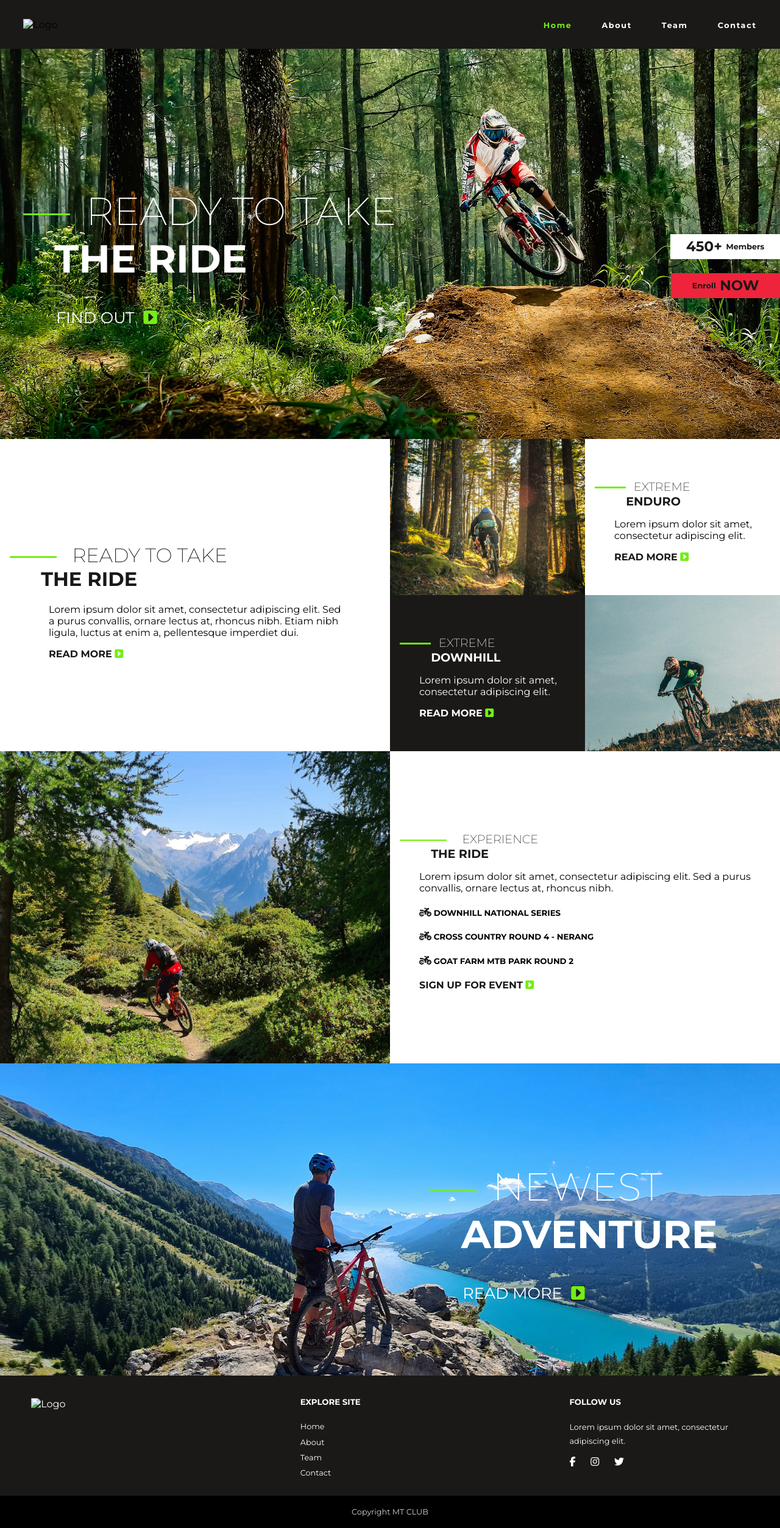
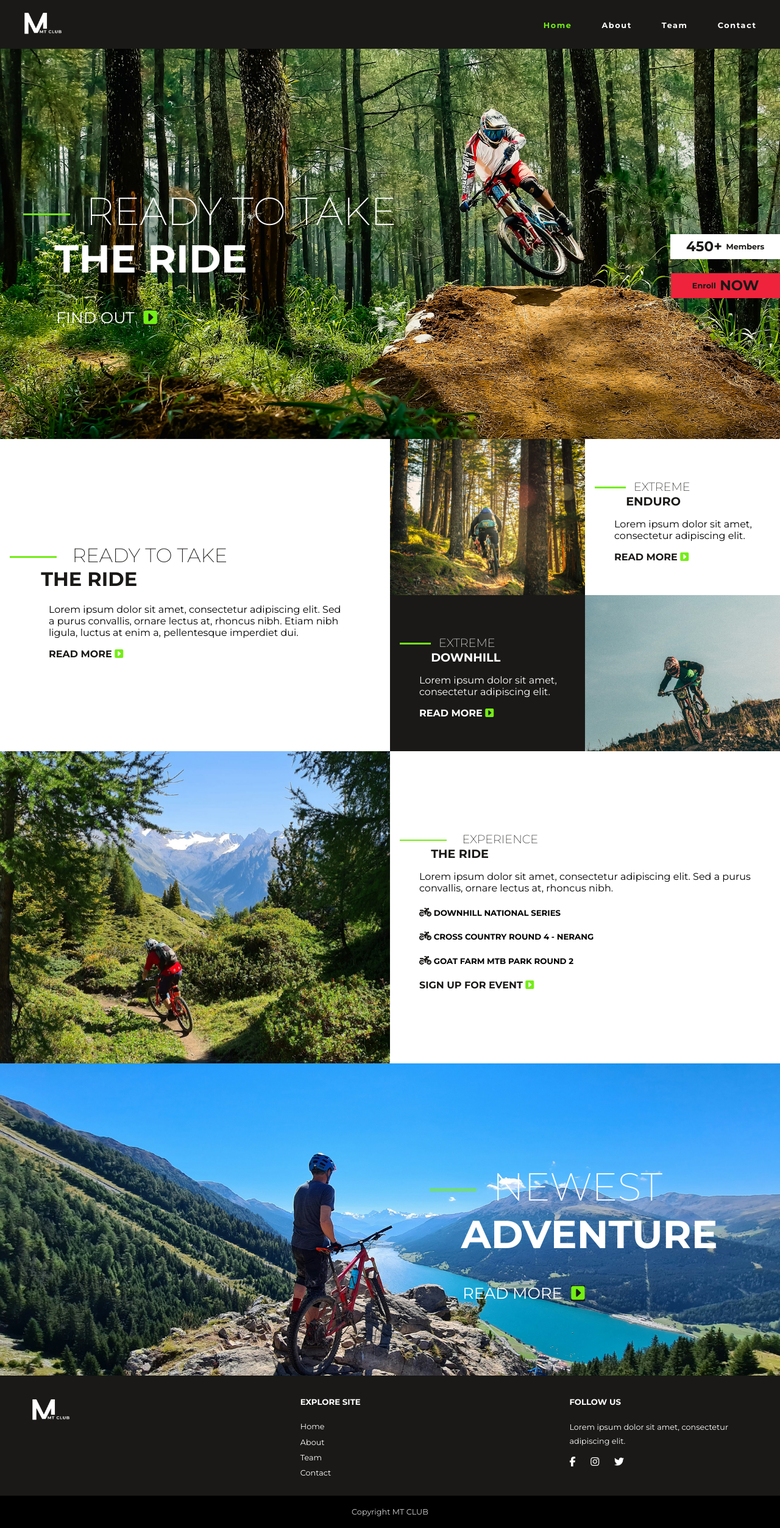
Before and after one commit to catalin444/mtclub, a plain HTML site: page index.html in a window 1280 px wide. Shown: the whole page at 61% size. Drawn offline with Linux system fonts and the light colour scheme; files whose address does not match are found by name.

Commit message:
Update index.html

```diff
--- a/index.html
+++ b/index.html
@@ -14,7 +14,7 @@
     <!-- Header -->
     <div class="header">
         <div class="logo">
-            <img src="resources/logo.png" alt="Logo">
+            <img src="logo.png" alt="Logo">
         </div>
         <div class="navigation">
             <ul>
@@ -103,7 +103,7 @@
     <!-- Footer -->
     <div class="footer-two">
         <div class="logo">
-            <img src="resources/logo.png" alt="Logo">
+            <img src="logo.png" alt="Logo">
         </div>
         <div class="footer-navigation">
             <h5>EXPLORE SITE</h5>
```
